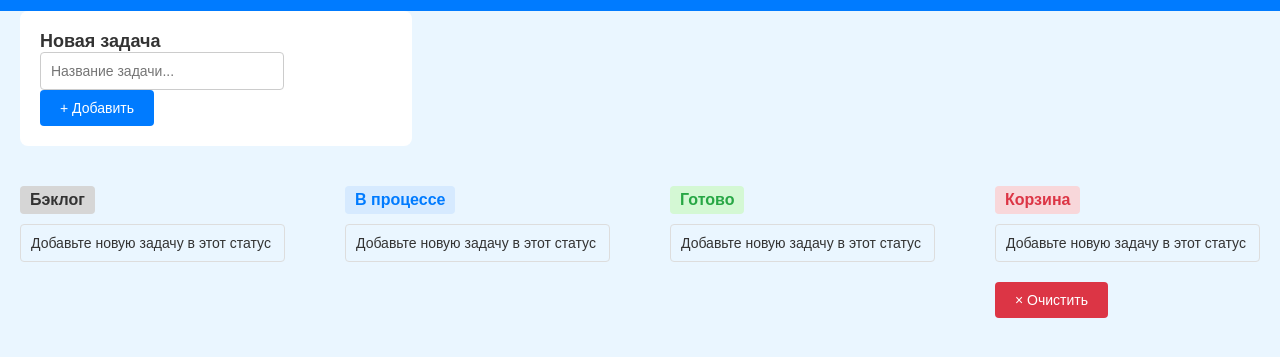
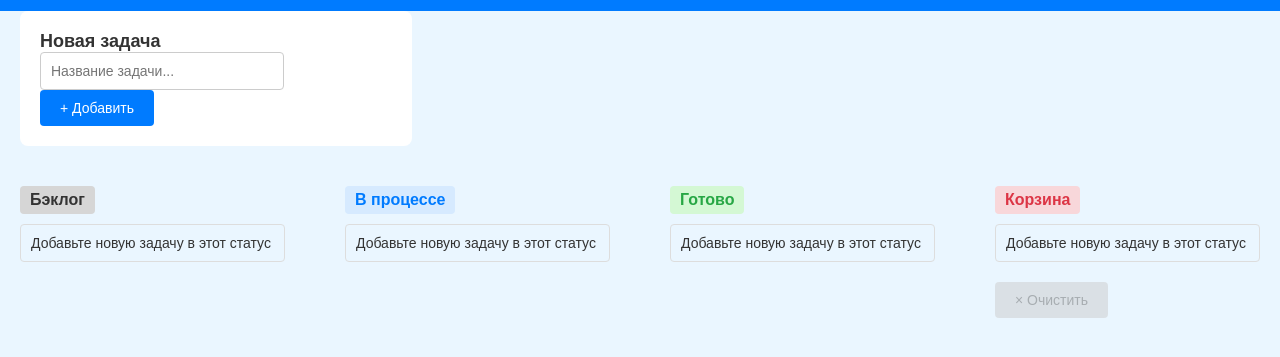
Before and after one commit to Modern-Web-development-VitallyShpak/MWD-Labwork-1, a plain HTML site: page index.html in a window 1280 px wide. Shown: the part 65-422 px from the top of the page. Drawn offline with Linux system fonts and the light colour scheme; no server answers.

Commit message:
fix: disabled clear-button

```diff
--- a/styles.css
+++ b/styles.css
@@ -203,6 +203,14 @@ body {
     background-color: #a71d2a;
 }
 
+.button-clear:disabled,
+.button-clear.button--disabled {
+    opacity: 0.5;
+    cursor: not-allowed;
+    background-color: #ccc;
+    color: #666;
+}
+
 .board__no-tasks {
     background-color: rgb(0, 0, 0);
     padding: 10px;
```
